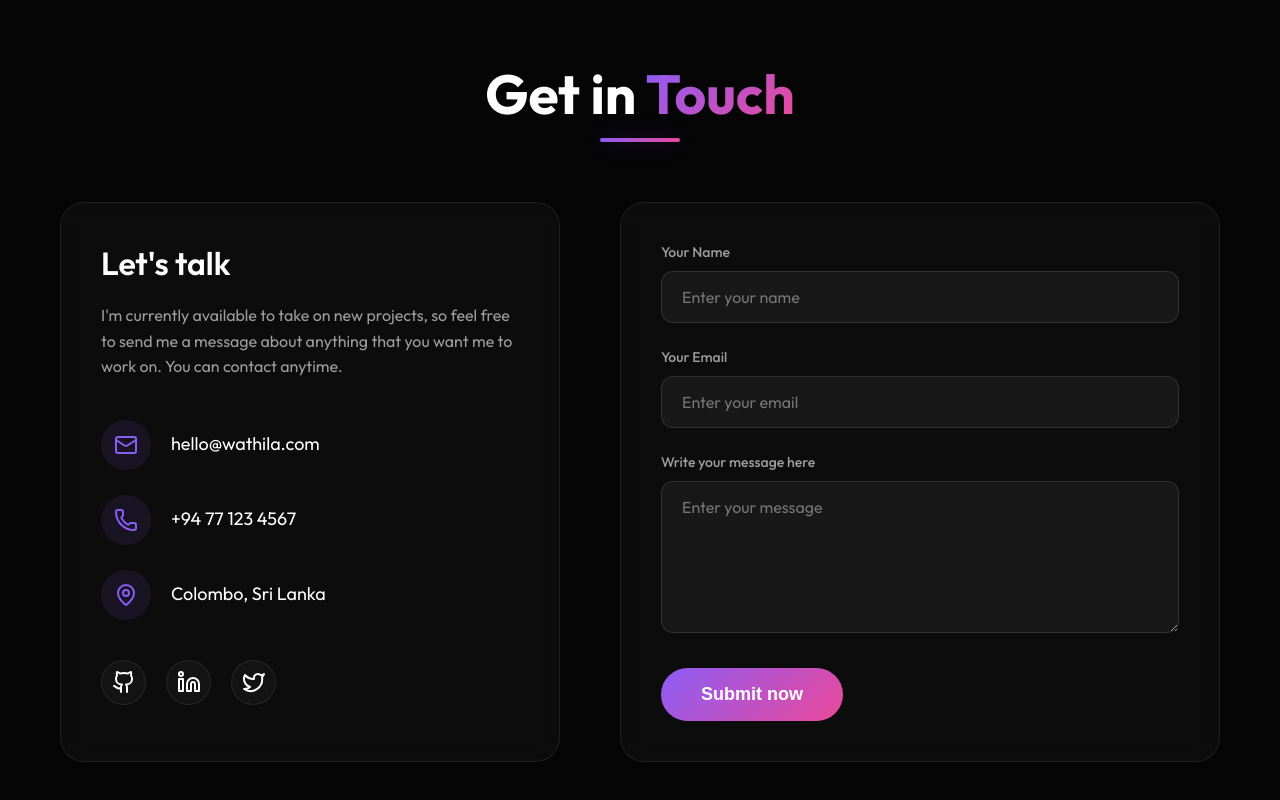
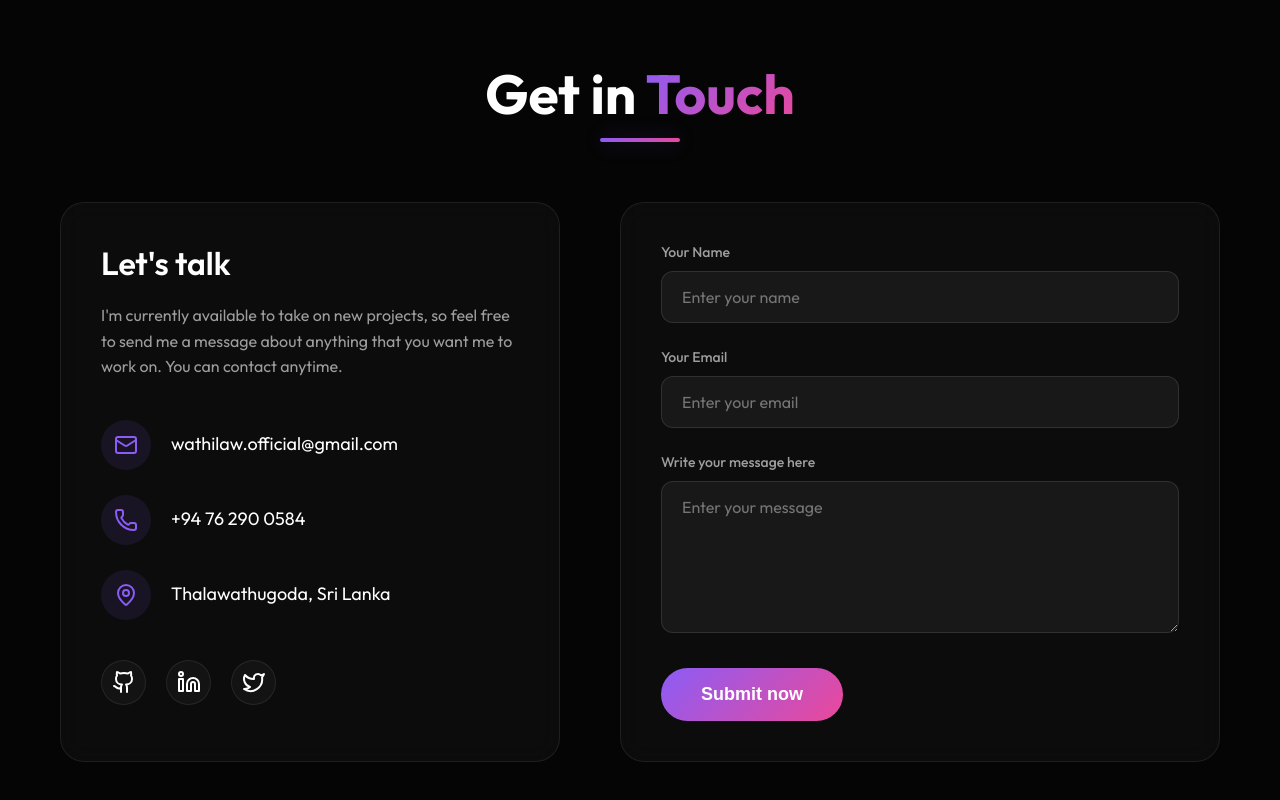
Before and after one commit to wathilawijesinghe/Portfolio, a React (Vite) app: page / in a window 1280 px wide. Shown: the part 2842-3642 px from the top of the page. Built offline with nearby package versions, Linux system fonts and the light colour scheme.

Commit message:
feat: add Contact section component with form, details, and Framer Motion animations.

```diff
--- a/src/Components/Contact/Contact.jsx
+++ b/src/Components/Contact/Contact.jsx
@@ -51,15 +51,15 @@ const Contact = () => {
           <div className="contact-details">
             <motion.div className="contact-detail" variants={itemVariants}>
               <div className="contact-icon"><Mail size={24} /></div>
-              <p>hello@wathila.com</p>
+              <p>wathilaw.official@gmail.com</p>
             </motion.div>
             <motion.div className="contact-detail" variants={itemVariants}>
               <div className="contact-icon"><Phone size={24} /></div>
-              <p>+94 77 123 4567</p>
+              <p>+94 76 290 0584</p>
             </motion.div>
             <motion.div className="contact-detail" variants={itemVariants}>
               <div className="contact-icon"><MapPin size={24} /></div>
-              <p>Colombo, Sri Lanka</p>
+              <p>Thalawathugoda, Sri Lanka</p>
             </motion.div>
           </div>
 
```
